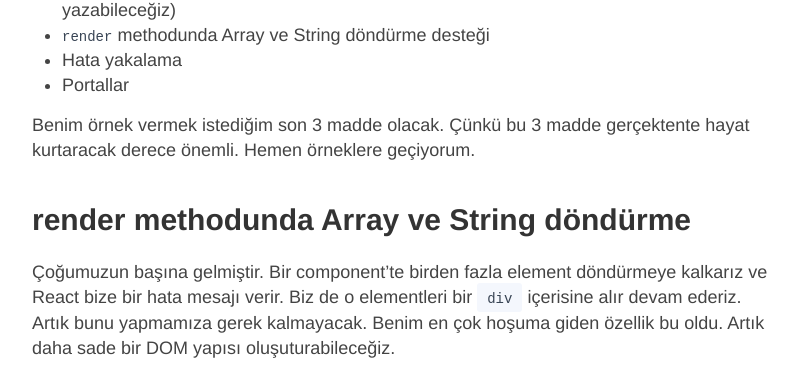
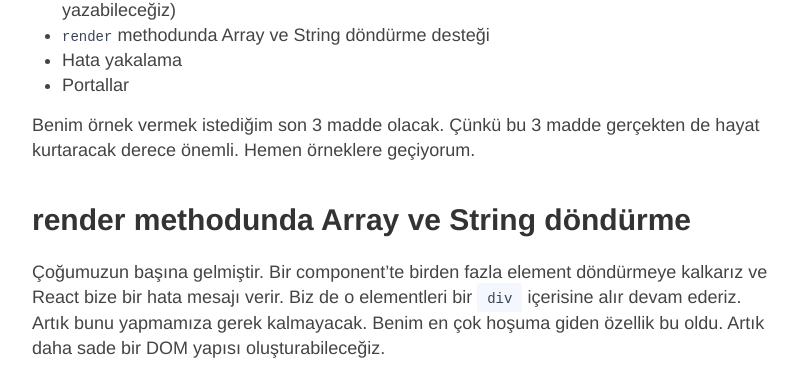
Before and after one commit to mertkahyaoglu/blog, a Jekyll site: the page built from _posts/2017-10-02-react-16-one-cikan-ozellikleri.md, in a window 1280 px wide, cut to the strip 403-779 px from the top of the page. Shown: the whole strip, without its empty margins (238-1036 px from the left). Built offline with Jekyll 4.4.1, drawn with Linux system fonts in a browser that asks for light colours; our own code applies the rules of GitHub Pages for plain Markdown files; comment, search, counter and statistics services are not loaded.

Commit message:
more typos

```diff
--- a/_posts/2017-10-02-react-16-one-cikan-ozellikleri.md
+++ b/_posts/2017-10-02-react-16-one-cikan-ozellikleri.md
@@ -11,10 +11,10 @@ Bu yazıda uzunca süredir beklenen yeni React 16 (Kod Adı "Fiber") versiyonunu
 * Hata yakalama
 * Portallar
 
-Benim örnek vermek istediğim son 3 madde olacak. Çünkü bu 3 madde gerçektente hayat kurtaracak derece önemli. Hemen örneklere geçiyorum.
+Benim örnek vermek istediğim son 3 madde olacak. Çünkü bu 3 madde gerçekten de hayat kurtaracak derece önemli. Hemen örneklere geçiyorum.
 
 # render methodunda Array ve String döndürme
-Çoğumuzun başına gelmiştir. Bir component'te birden fazla element döndürmeye kalkarız ve React bize bir hata mesajı verir. Biz de o elementleri bir `div` içerisine alır devam ederiz. Artık bunu yapmamıza gerek kalmayacak. Benim en çok hoşuma giden özellik bu oldu. Artık daha sade bir DOM yapısı oluşuturabileceğiz.
+Çoğumuzun başına gelmiştir. Bir component'te birden fazla element döndürmeye kalkarız ve React bize bir hata mesajı verir. Biz de o elementleri bir `div` içerisine alır devam ederiz. Artık bunu yapmamıza gerek kalmayacak. Benim en çok hoşuma giden özellik bu oldu. Artık daha sade bir DOM yapısı oluşturabileceğiz.
 
 <script src="https://gist.github.com/mertkahyaoglu/2d28e482618a0b723282573735fbf2db.js"></script>
 
```
